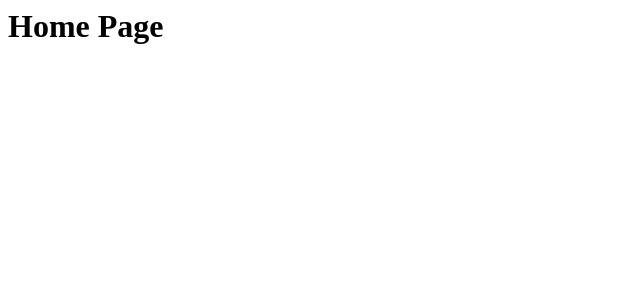
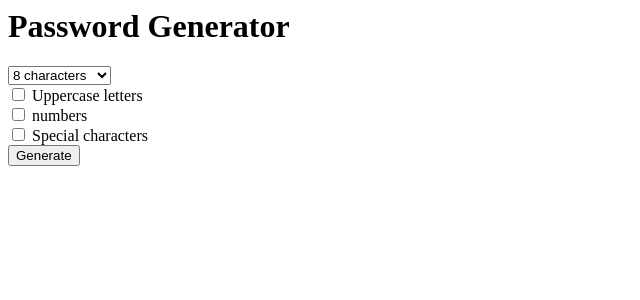
Before and after one commit to piotrPeplinski/genWithGit, a Django app: page / in a window 1280 px wide. Shown: the top 300 px of the page, without its empty margins (0-640 px from the left). Run offline with Django 3.2, Linux system fonts and the light colour scheme.

Commit message:
Created home page - checkboxes and scroll select

```diff
--- a/genWithGit/urls.py
+++ b/genWithGit/urls.py
@@ -18,5 +18,6 @@ from django.urls import path
 from generator import views
 
 urlpatterns = [
-    path("", views.home, name="home")
+    path("", views.home, name="home"),
+
 ]
--- a/generator/templates/generator/home.html
+++ b/generator/templates/generator/home.html
@@ -1 +1,21 @@
-<h1>Home Page</h1>
+<h1>Password Generator</h1>
+<form action="">
+    <select name="length">
+        <option value="8">8 characters</option>
+        <option value="9">9 characters</option>
+        <option value="10">10 characters</option>
+        <option value="11">11 characters</option>
+        <option value="12">12 characters</option>
+    </select>
+    <br>
+    <input type="checkbox" name="upper">
+    <label for="upper">Uppercase letters</label>
+    <br>
+    <input type="checkbox" name="numbers">
+    <label for="numbers">numbers</label>
+    <br>
+    <input type="checkbox" name="specials">
+    <label for="specials">Special characters</label>
+    <br>
+    <input type="submit" value="Generate">
+</form>
```
